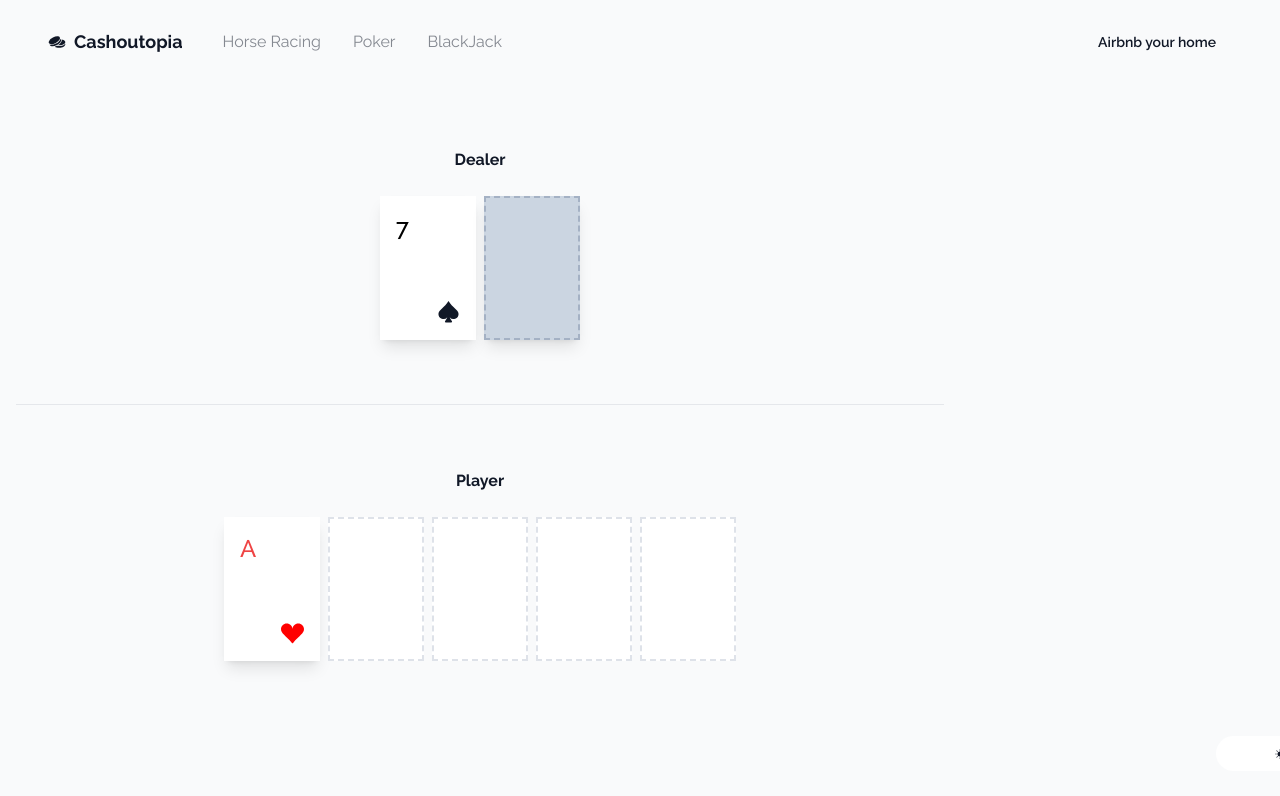
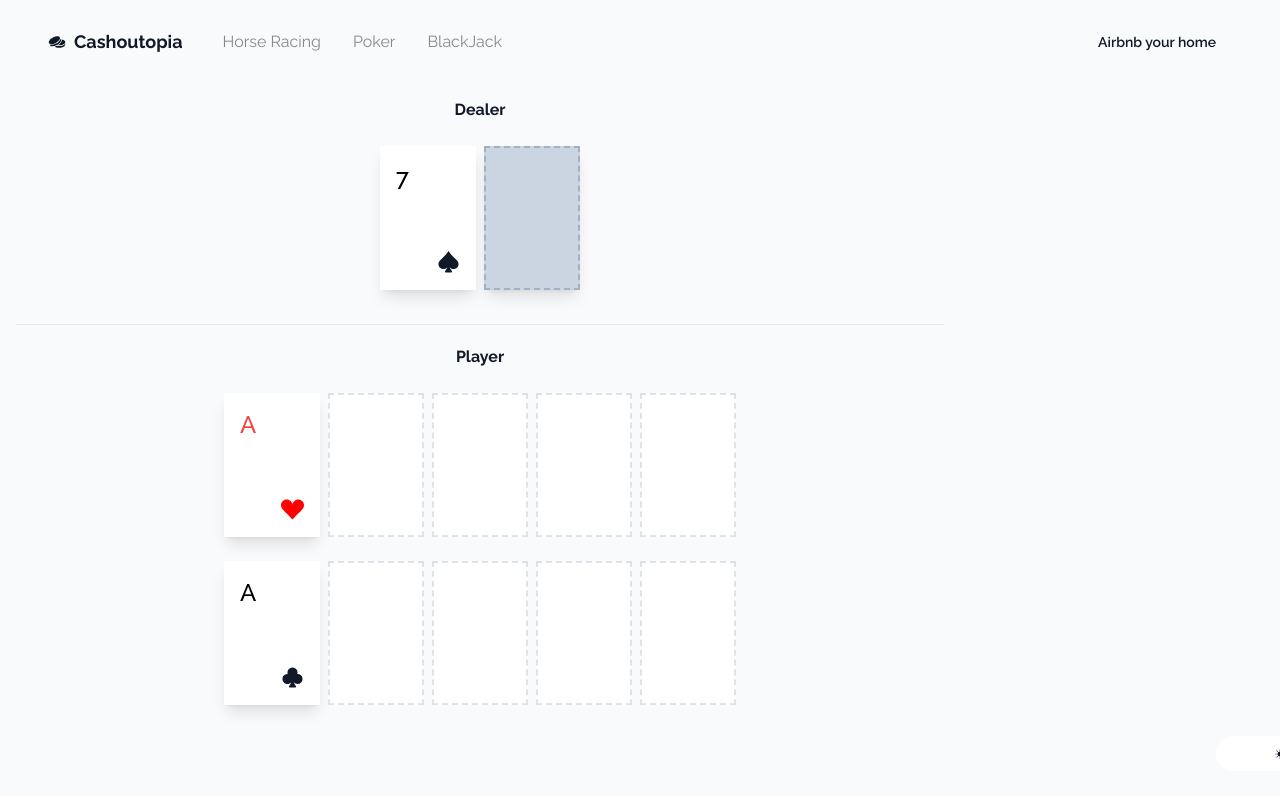
Before and after one commit to sunroofgod/cashoutopia, a Next.js app: page /blackjack in a window 1280 px wide. Shown: the top 796 px of the page. Built offline with nearby package versions, Linux system fonts and the light colour scheme.

Commit message:
feat: added additional row for Player

```diff
--- a/src/components/games/blackjack/table/Dealer.tsx
+++ b/src/components/games/blackjack/table/Dealer.tsx
@@ -15,7 +15,9 @@ export function Dealer ({
           flex-col
           items-center
           justify-center
-          min-h-[40vh]
+          min-h-[30vh]
+          pb-7
+          pt-2
         ">
           <h1 className="font-bold">Dealer</h1>
           <br></br>
--- a/src/components/games/blackjack/table/Player.tsx
+++ b/src/components/games/blackjack/table/Player.tsx
@@ -2,6 +2,7 @@
 
 import { GameCard } from "../../GameCard";
 import { BsFillSuitHeartFill } from "react-icons/bs";
+import { BsFillSuitClubFill } from "react-icons/bs";
 
 interface PlayerProps {
 }
@@ -15,6 +16,7 @@ export function Player ({
           items-center
           justify-center
           min-h-[40vh]
+          py-5
         ">
           <h1 className="font-bold">Player</h1>
           <br></br>
@@ -25,6 +27,14 @@ export function Player ({
             <GameCard border={false} />
             <GameCard border={false} />
           </div>
+          <br></br>
+          <div className="flex">
+            <GameCard top_left="A" bottom_right={<BsFillSuitClubFill size={23}/>} border={true} colour={true}/>
+            <GameCard border={false} />
+            <GameCard border={false} />
+            <GameCard border={false} />
+            <GameCard border={false} />
+          </div>
         </div>
     )
 }
```
